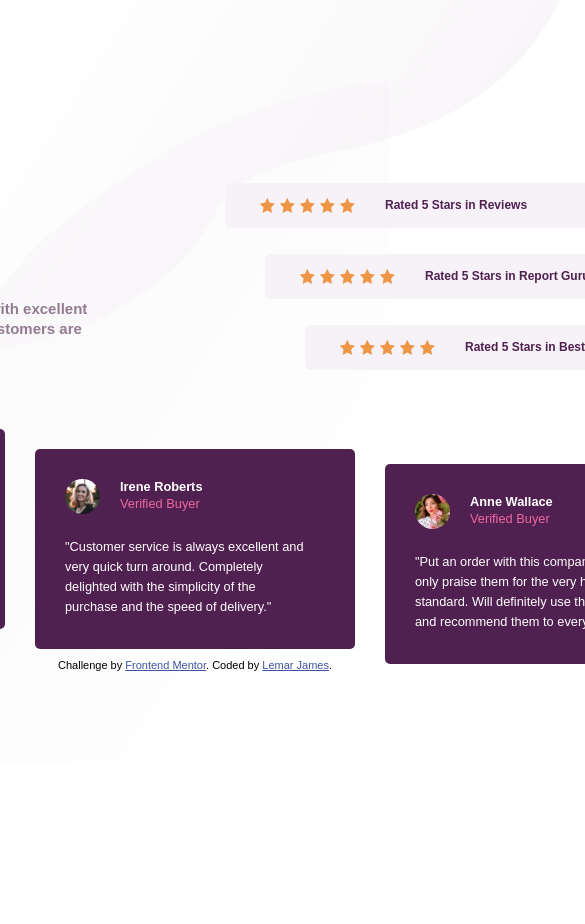
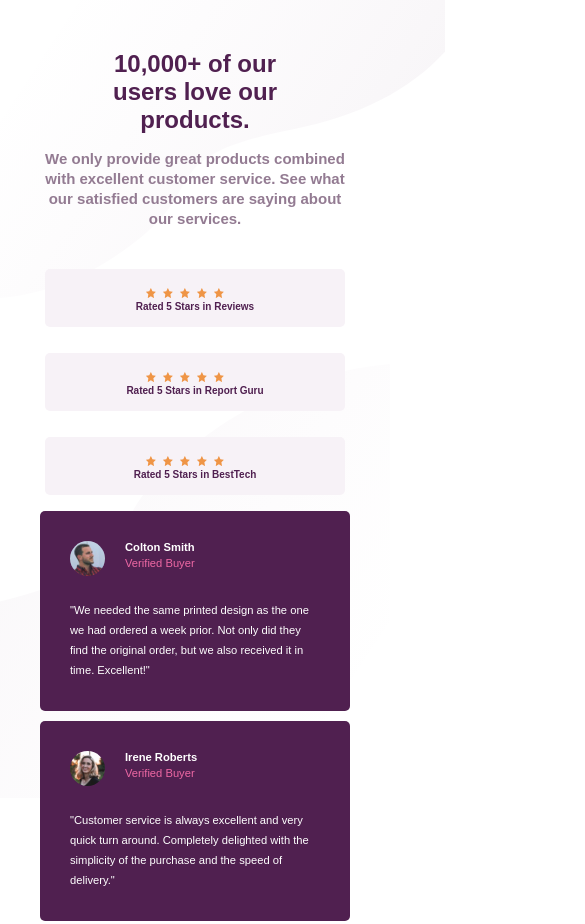
Before and after one commit to Lenimatic/social-proof-section-master, a plain HTML site: page index.html in a window 390 px wide. Shown: the top 924 px of the page, 585 px wide, since content can reach past the window. Before the commit the page ends 844 px from the top, so only its background shows below. Drawn offline with Linux system fonts and the light colour scheme; a web font is replaced by a local one.

Commit message:
Responsiveness added

```diff
--- a/index.html
+++ b/index.html
@@ -23,29 +23,41 @@
 
         <div class="stars-three">
           <div class="star--container firststar">
+             <div>
                 <img src="/images/icon-star.svg" alt="">
                 <img src="/images/icon-star.svg" alt="">
                 <img src="/images/icon-star.svg" alt="">
                 <img src="/images/icon-star.svg" alt="">
                 <img class="backstar" src="/images/icon-star.svg" alt="">
+
+             </div>
              <p>Rated 5 Stars in Reviews</p>
 
           </div>
           <div class="star--container secondstar">
+            <div>
               <img src="/images/icon-star.svg" alt="">
               <img src="/images/icon-star.svg" alt="">
               <img src="/images/icon-star.svg" alt="">
               <img src="/images/icon-star.svg" alt="">
               <img class="backstar" src="/images/icon-star.svg" alt="">
+            </div>
+
+
             <p>Rated 5 Stars in Report Guru</p>
 
           </div>
           <div class="star--container thirdstar">
+                <div>
                   <img src="/images/icon-star.svg" alt="">
                   <img src="/images/icon-star.svg" alt="">
                   <img src="/images/icon-star.svg" alt="">
                   <img src="/images/icon-star.svg" alt="">
                   <img class="backstar" src="/images/icon-star.svg" alt="">
+
+                </div>
+
+
               <p>Rated 5 Stars in BestTech</p>
           </div>
         </div>
--- a/style.css
+++ b/style.css
@@ -93,6 +93,7 @@ body {
   margin-right: 5px;
   height: 15px;
   width: 15px;
+  place-items: center;
 
 }
 
@@ -145,6 +146,9 @@ body {
   margin-right: 20px;
   margin-bottom: 20px;
 }
+.backstar {
+
+}
 
 .header-info {
   display: flex;
@@ -173,3 +177,237 @@ body {
 }
 
 /* Bottom section end */
+
+
+@media (max-width: 1080px) {
+  html {
+    background-image: url(/images/bg-pattern-top-mobile.svg);
+    background-repeat: no-repeat;
+    background-size: 480px;
+  }
+
+  body {
+    min-height: 100vh;
+    display: flex;
+    flex-direction: column;
+    align-items: center;
+    justify-content: center;
+    font-size: 15px;
+    background-image: url(/images/bg-pattern-bottom-desktop.svg);
+    background-repeat: no-repeat;
+    background-position: right;
+    background-size: 700px;
+  }
+
+/* Top section */
+
+.datainfo h1 {
+  width: 255px;
+  font-weight: 900;
+  margin-bottom: 15px;
+  color: var(--verydark-Magenta);
+  font-size: 1.5rem;
+}
+
+.datainfo p {
+  width: 410px;
+  margin-bottom: 70px;
+  line-height: 20px;
+  color: var(--darkGrayish-Magenta);
+  font-weight: bold;
+}
+
+.stars-three .star--container {
+  background-color: var(--lightGrayish-Magenta);
+  padding: 15px 0px 15px 35px;
+
+}
+
+.star--container {
+  color: var(--verydark-Magenta);
+  font-weight: 700;
+  margin-top: 10px;
+  margin-bottom: 16px;
+  border-radius: 5px;
+  width: 350px;
+  display: flex;
+}
+
+.star--container img {
+  margin-right: 3px;
+  height: 10px;
+  width: 10px;
+
+}
+
+.star--container p {
+  font-size: 11px;
+  font-weight: bolder;
+  background-color: var(--lightGrayish-Magenta);
+  color: hsl(300, 43%, 22%);
+  width: 200px;
+}
+
+.star--container .backstar {
+  margin-right: 20px;
+}
+/* Top section */
+
+/* Bottom section */
+
+.bottom__container  {
+  display: grid;
+  grid-template-columns: repeat(3, 290px);
+  grid-template-rows: 200px;
+  gap: 20px;
+  margin-bottom: 30px;
+}
+
+.bcontainer {
+  padding: 30px;
+  color: var(--white);
+  background-color: var(--verydark-Magenta);
+  border-radius: 5px;
+  width: 290px;
+  height: 200px;
+}
+
+.header-info {
+  display: flex;
+  font-size: 0.7rem;
+}
+
+.bcontainer p {
+  line-height: 20px;
+  width: 240px;
+  font-size: 0.7rem;
+}
+
+/* Bottom section end */
+
+}
+
+@media (max-width: 555px) {
+
+  body {
+    min-height: 100vh;
+    display: flex;
+    flex-direction: column;
+    align-items: center;
+    justify-content: center;
+    font-size: 15px;
+  }
+
+  .top__container {
+    display: flex;
+    flex-direction: column;
+    align-items: center;
+    justify-content: center;
+  }
+
+  .datainfo {
+    display: flex;
+    flex-direction: column;
+    justify-content: center;
+    align-items: center;
+  }
+
+  .datainfo h1 {
+    width: 200px;
+    font-weight: 900;
+    margin-top: 50px;
+    margin-bottom: 15px;
+    color: var(--verydark-Magenta);
+    font-size: 1.5rem;
+    text-align: center;
+  }
+
+  .datainfo p {
+    width: 300px;
+    margin-bottom: 30px;
+    line-height: 20px;
+    color: var(--darkGrayish-Magenta);
+    font-weight: bold;
+    text-align: center;
+  }
+
+  .stars-three {
+    width: 500px;
+    display: flex;
+    flex-direction: column;
+    align-items: center;
+    justify-content: center;
+  }
+
+
+  .star--container {
+    color: var(--verydark-Magenta);
+    font-weight: 700;
+    margin-top: 10px;
+    margin-bottom: 16px;
+    border-radius: 5px;
+    width: 300px;
+    display: inline-block;
+  }
+
+  .firststar {
+    margin-right: 0;
+    align-self: center;
+  }
+
+  .secondstar {
+    margin-right: 0;
+  }
+
+  .star--container {
+    display: flex;
+    flex-direction: column;
+    align-items: center;
+    justify-content: center;
+  }
+
+  .stars-three .star--container {
+    background-color: var(--lightGrayish-Magenta);
+    padding: 15px 35px 15px 35px;
+
+  }
+
+  .star--container p {
+    font-size: 10px;
+    font-weight: bolder;
+    background-color: var(--lightGrayish-Magenta);
+    color: hsl(300, 43%, 22%);
+    width: 200px;
+    text-align: center;
+  }
+
+  .bottom__container  {
+    display: grid;
+    grid-template-columns: 310px;
+    grid-template-rows: 200px;
+    gap: 10px;
+    margin-bottom: 20px;
+    justify-content: center;
+    align-items: center;
+  }
+
+  .bcontainer {
+    padding: 30px;
+    width: 310px;
+    height: 200px;
+  }
+
+  .bottom__container .bcontainer {
+    display: grid;
+    align-self: center;
+  }
+
+  .secondbox {
+    margin-top: 0px;
+  }
+
+  .thirdbox {
+    margin-top: 0px;
+  }
+
+}
```
Lines whose indentation alone changed are shown as unchanged.
